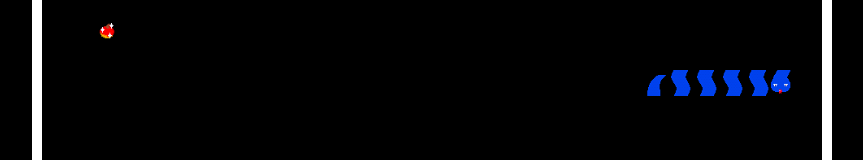
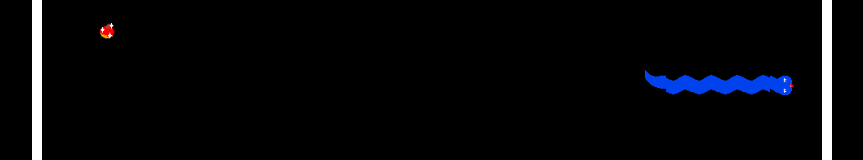
Before and after one commit to lucianmocan/nuit-info-2025, a Next.js app: page /snake in a window 1280 px wide. Shown: the part 355-515 px from the top of the page, without its empty margins (208-1071 px from the left). Built offline with nearby package versions, Linux system fonts and the light colour scheme.

Commit message:
cooking some snake rotation

```diff
--- a/app/snake/SnakeGame.jsx
+++ b/app/snake/SnakeGame.jsx
@@ -121,7 +121,7 @@ class SnakeGame extends React.Component {
         this.state.snakeHeadFrameImage = "/imgs/snake_head/snake_head_" + Math.round(this.state.actualFrame) + ".png"
         this.state.snakeTailFrameImage = "/imgs/snake_tail/snake_tail_" + Math.round(this.state.actualFrame) + ".png"
         this.state.snakeBodyFrameImage = "/imgs/snake_body/snake_body_" + Math.round(this.state.actualFrame) + ".png"
-        this.state.snakeBendFrameImage = "/imgs/snake_bend/snake_bend_" + Math.round(this.state.actualFrame) + ".png"
+        this.state.snakeBendFrameImage = "/imgs/snake_bend/snake_bended_" + Math.round(this.state.actualFrame) + ".png"
         for (let i = 0; i < 1; i++)
         {
           this.moveSnake(this.state.framesPerMove)
@@ -393,6 +393,115 @@ class SnakeGame extends React.Component {
     this.setState({ direction: newDirection })
   }
 
+getDirection(from, to) {
+    const { blockWidth, blockHeight } = this.state;
+
+    // Calculate distance
+    const dx = to.Xpos - from.Xpos;
+    const dy = to.Ypos - from.Ypos;
+
+    // If distance is huge (e.g., > 1 block), they are on opposite sides of screen
+    // If 'to' is way to the right (dx > blockWidth), it actually wrapped left-to-right, so it's on the 'left'
+    if (dx > blockWidth) return 'left';
+    if (dx < -blockWidth) return 'right';
+    if (dy > blockHeight) return 'up';
+    if (dy < -blockHeight) return 'down';
+
+    // Use a small buffer (0.1) to handle potential floating point math issues
+    if (dx > 0.1) return 'right';
+    if (dx < -0.1) return 'left';
+    if (dy > 0.1) return 'down';
+    if (dy < -0.1) return 'up';
+
+    return null; // Should not happen if objects are adjacent
+  }
+
+getSegmentStyle(index) {
+    const snake = this.state.snake;
+    const current = snake[index];
+
+    // Base style for all parts
+    let style = {
+      position: "absolute",
+      width: this.state.blockWidth,
+      height: this.state.blockHeight,
+      left: current.Xpos,
+      top: current.Ypos,
+      objectFit: "cover",
+      transformOrigin: "center center",
+    };
+
+    if (index === 0) {
+      let rotation = 0;
+      switch (this.state.direction) {
+        case 'down': rotation = 0; break;
+        case 'left': rotation = 90; break;
+        case 'up': rotation = 180; break;
+        case 'right': rotation = 270; break;
+      }
+      return { ...style, transform: `rotate(${rotation}deg)`, src: this.state.snakeHeadFrameImage };
+    }
+
+    if (index === snake.length - 1) {
+      const prev = snake[index - 1];
+      const directionToPrev = this.getDirection(current, prev);
+
+      let rotation = 0;
+      switch (directionToPrev) {
+        case 'down': rotation = 0; break;
+        case 'left': rotation = 90; break;
+        case 'up': rotation = 180; break;
+        case 'right': rotation = 270; break;
+      }
+      return { ...style, transform: `rotate(${rotation}deg)`, src: this.state.snakeTailFrameImage };
+    }
+
+    const prev = snake[index - 1];
+    const next = snake[index + 1];
+
+    const dirToPrev = this.getDirection(current, prev);
+    const dirToNext = this.getDirection(current, next);
+
+    // Sort the directions alphabetically to make checking easier
+    // e.g. "down" and "right" becomes "down-right"
+    // e.g. "right" and "down" ALSO becomes "down-right"
+    const cornerKey = [dirToPrev, dirToNext].sort().join('-');
+
+    // If the directions are opposites, it's a straight line
+    if (cornerKey === 'down-up') {
+      return { ...style, transform: `rotate(0deg)`, src: this.state.snakeBodyFrameImage };
+    }
+    if (cornerKey === 'left-right') {
+      return { ...style, transform: `rotate(90deg)`, src: this.state.snakeBodyFrameImage };
+    }
+
+    // Default Bend Image: Connects SOUTH (Down) and EAST (Right)
+    let rotation = 0;
+
+    switch (cornerKey) {
+      case 'down-right': // Connects Bottom and Right
+        rotation = 0;
+        break;
+      case 'down-left':  // Connects Bottom and Left
+        rotation = 90;
+        break;
+      case 'left-up':    // Connects Top and Left
+        rotation = 180;
+        break;
+      case 'right-up':   // Connects Top and Right
+        rotation = 270;
+        break;
+      default:
+        rotation = 0;
+    }
+
+    return {
+      ...style,
+      transform: `rotate(${rotation}deg)`,
+      src: this.state.snakeBendFrameImage
+    };
+  }
+
   render() {
     // Game over
     if (this.state.isGameOver) {
@@ -406,69 +515,34 @@ class SnakeGame extends React.Component {
         />
       )
     }
+
     return (
       <div
         id='GameBoard'
         className="responsive-game-board"
       >
         {this.state.snake.map((snakePart, index) => {
-  if (index === 0) {
-    // HEAD
+          // Calculate style and image source dynamically
+          // Make sure you have added the 'getSegmentStyle' method from the previous step!
+          const partStyle = this.getSegmentStyle(index);
+
           return (
             <img
               key={index}
-        src={this.state.snakeHeadFrameImage}
-        alt="snake head"
+              src={partStyle.src}
+              alt="snake part"
               style={{
-          position: "absolute",
-          width: this.state.blockWidth,
-          height: this.state.blockHeight,
-          left: snakePart.Xpos,
-          top: snakePart.Ypos,
-          objectFit: "cover",
+                position: partStyle.position,
+                width: partStyle.width,
+                height: partStyle.height,
+                left: partStyle.left,
+                top: partStyle.top,
+                objectFit: partStyle.objectFit,
+                transform: partStyle.transform, // This applies the rotation
+                transformOrigin: partStyle.transformOrigin
               }}
             />
           )
-  }
-
-  // TAIL
-  if (index === this.state.snake.length - 1) {
-    return (
-      <img
-        key={index}
-        src={this.state.snakeTailFrameImage}
-        alt="snake tail"
-        style={{
-          position: "absolute",
-          width: this.state.blockWidth,
-          height: this.state.blockHeight,
-          left: snakePart.Xpos,
-          top: snakePart.Ypos,
-          objectFit: "cover",
-        }}
-      />
-    )
-  }
-
-  // BODY
-  return (
-      <img
-        key={index}
-        src={this.state.snakeBodyFrameImage}
-        alt="snake body"
-        style={{
-          position: "absolute",
-          width: this.state.blockWidth,
-          height: this.state.blockHeight,
-          left: snakePart.Xpos,
-          top: snakePart.Ypos,
-          objectFit: "cover",
-        }}
-      />
-    )
-
-
-
         })}
 
         <img
```
Lines whose indentation alone changed are shown as unchanged.
